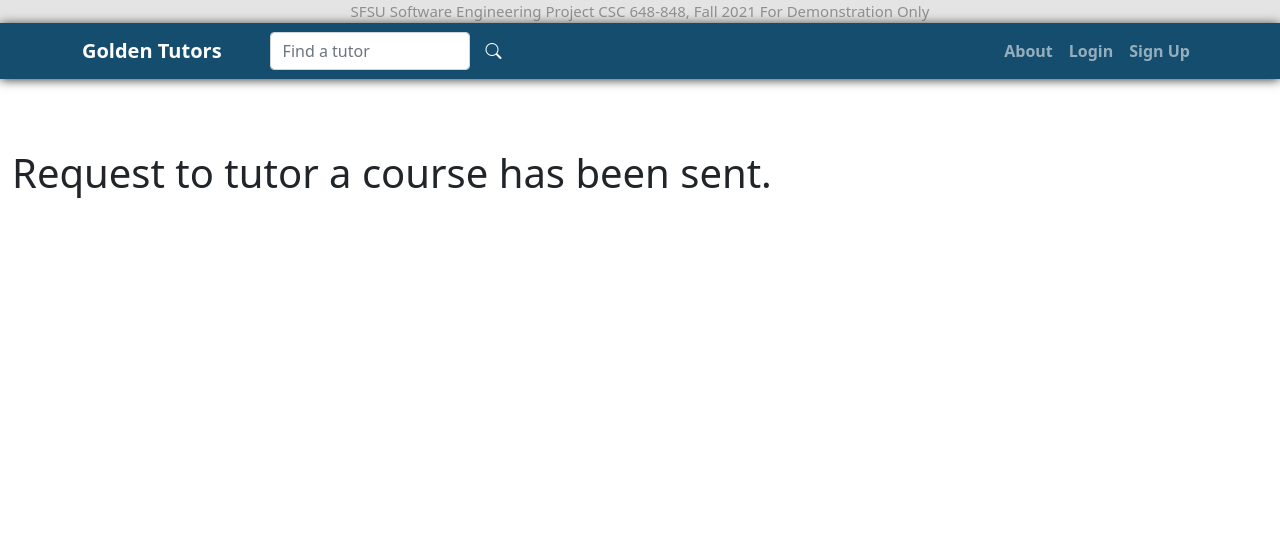
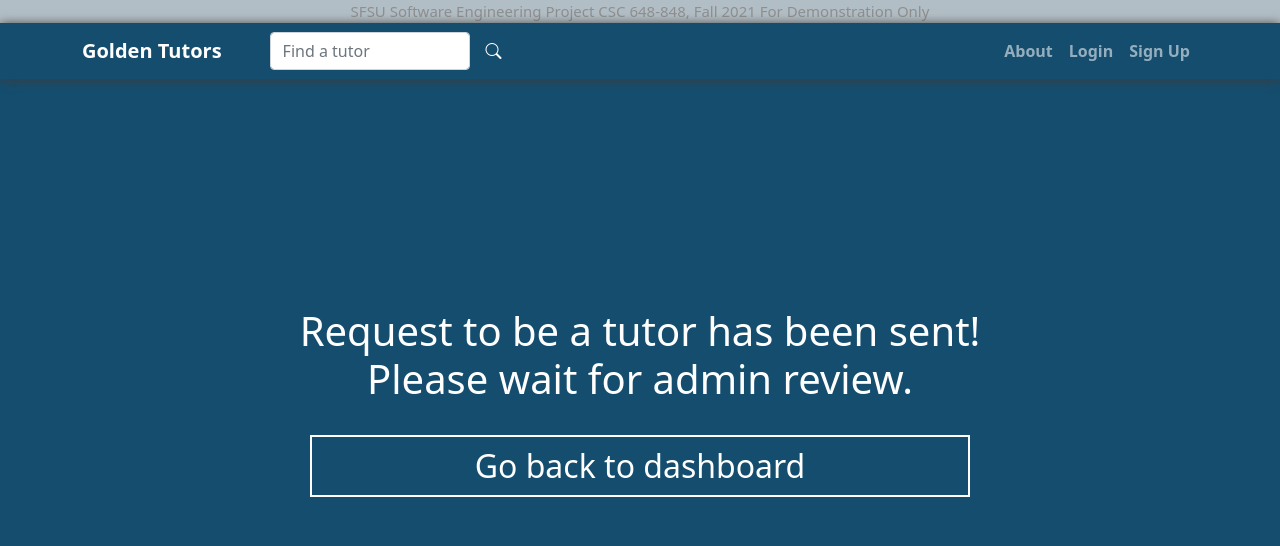
Before and after one commit to Zellineous/csc648-03-fa21-Team02-, a Flask app: template application/templates/listingRequest.html in a window 1280 px wide. Shown: the top 546 px of the page. Run offline with Flask 2, Linux system fonts and the light colour scheme; the template is opened without the code that fills it, so the values that code supplies are empty; some libraries are stand-ins or nearby versions.

Commit message:
success page now styled and includes button to go back to dash

```diff
--- a/application/templates/listingRequest.html
+++ b/application/templates/listingRequest.html
@@ -1,15 +1,22 @@
 {% extends "layout.html" %}
 {% block content %}
 
+<link rel="stylesheet" type="text/css" href="../../static/dashboard.css">
 
+<div class="container d-flex justify-content-center" style="margin-top: 10%; margin-bottom: 10%;">
+  <div class="welcome d-flex flex-column">
+      <h1 class="">
+          Request to be a tutor has been sent!
+          <br>
+          Please wait for admin review.
+      </h1>
+      <br>
+      <a href="/dashboard" class="col-md options" style="text-decoration: none;">
+        <h2 style="margin-top: 10px; margin-bottom: 10px;">Go back to dashboard</h2>
+      </a>
+  </div>
+</div>
 
-  <!-- main info -->
-  <header class="page-header header container-fluid">
-    <!-- background overlay -->
-    <div class="welcome" style="padding-top: 70px; align-content: center;">
-      <h1>Request to tutor a course has been sent.</h1>
-
-    </div>
 
 
 {% endblock %}
```
